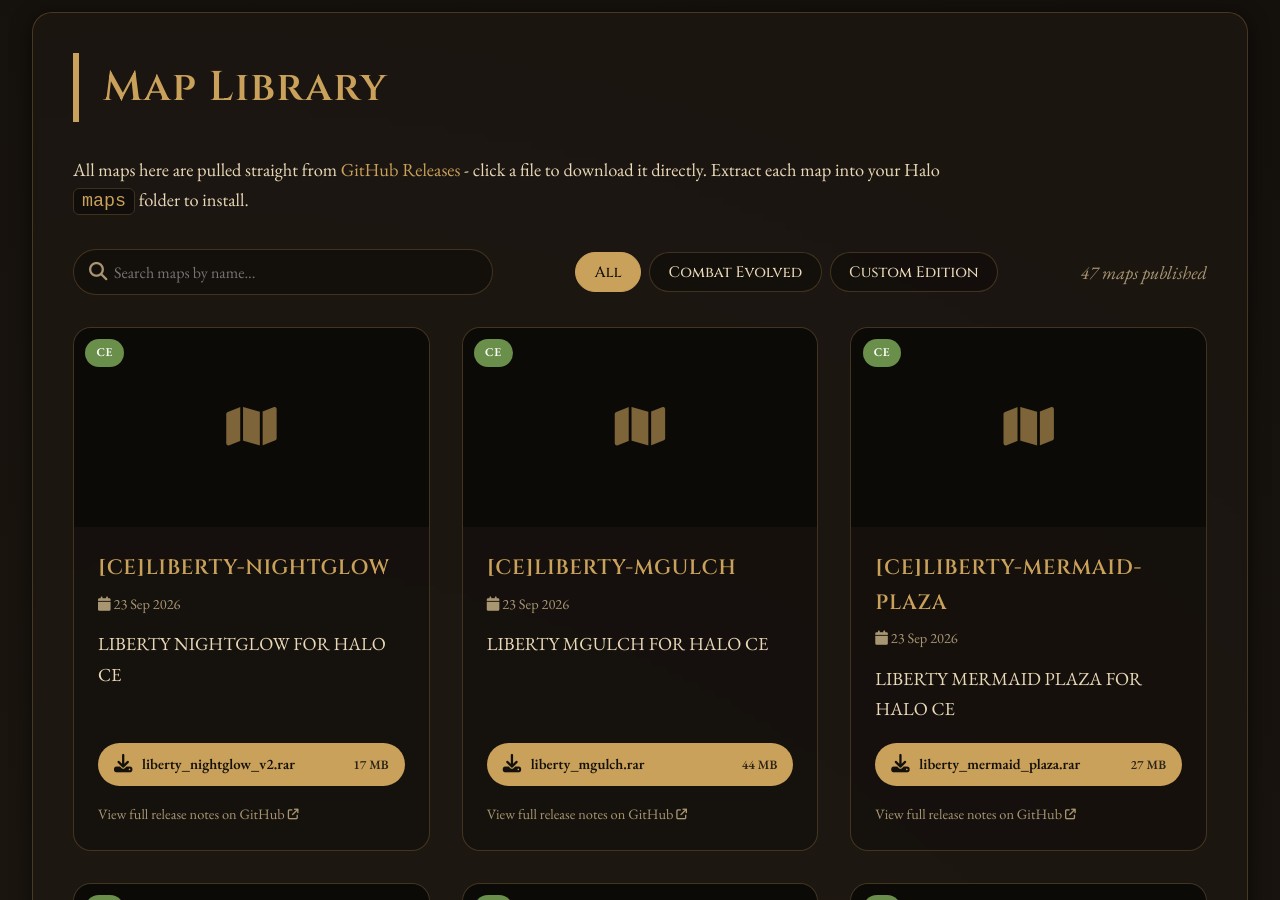
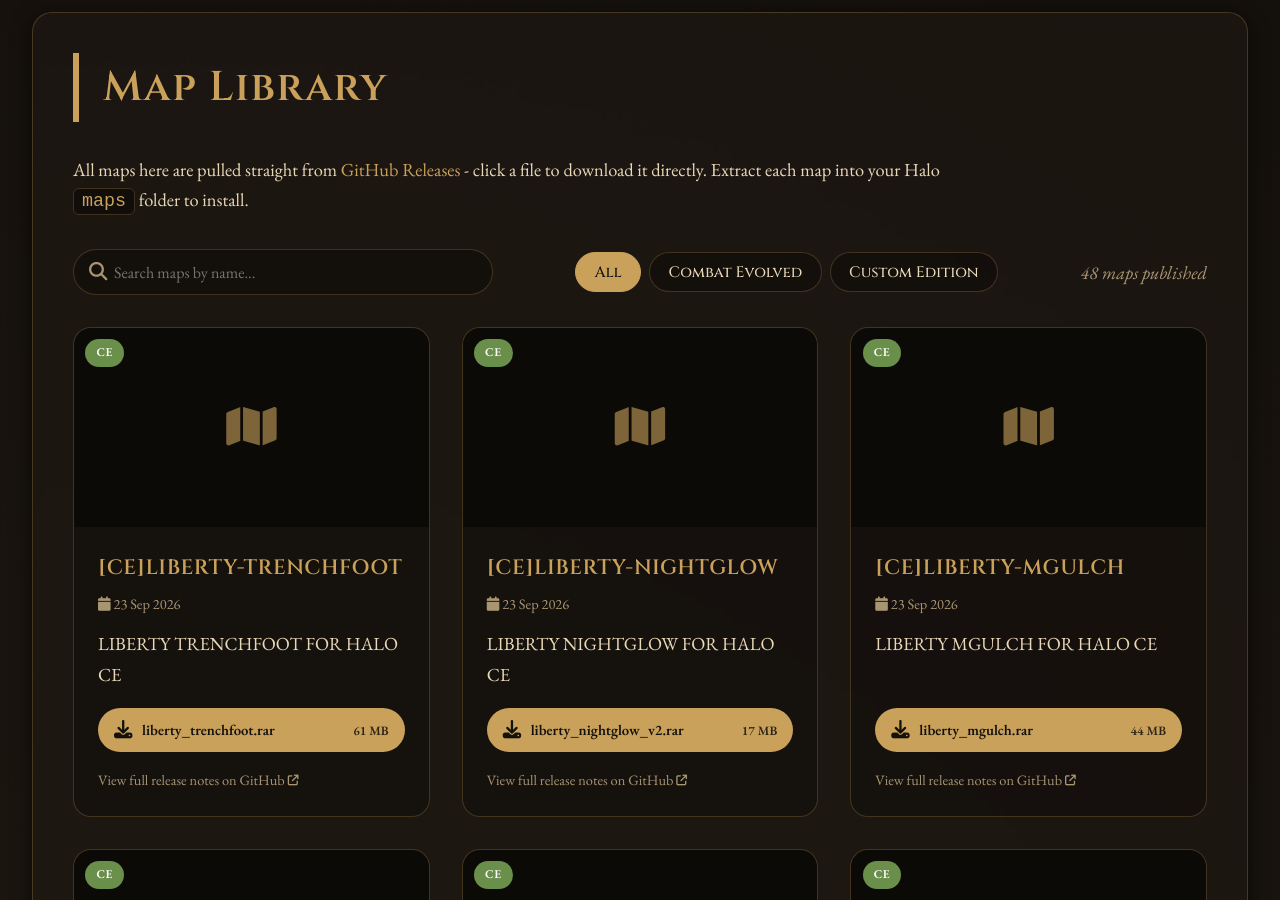
Before and after one commit to Chalwk/NC-Halo-Maps, a Jekyll site: the page built from maps.html, in a window 1280 px wide and 900 px high, scrolled down 264 px. Built offline with Jekyll 4.4.1, drawn with Linux system fonts in a browser that asks for light colours.

Commit message:
chore: update releases data

```diff
--- a/_data/releases.json
+++ b/_data/releases.json
@@ -1,4 +1,27 @@
 [
+  {
+    "id": 394831276,
+    "tag": "CE-LIBERTY-TRENCHFOOT",
+    "name": "[CE]LIBERTY-TRENCHFOOT",
+    "body": "LIBERTY TRENCHFOOT FOR HALO CE",
+    "prerelease": false,
+    "published_at": "2026-09-23T16:04:28Z",
+    "html_url": "https://github.com/nakedchick-code/NC-Halo-Maps/releases/tag/CE-LIBERTY-TRENCHFOOT",
+    "games": [
+      "CE"
+    ],
+    "thumbnail": null,
+    "assets": [
+      {
+        "name": "liberty_trenchfoot.rar",
+        "size": 63690870,
+        "size_human": "61 MB",
+        "download_count": 0,
+        "browser_download_url": "https://github.com/nakedchick-code/NC-Halo-Maps/releases/download/CE-LIBERTY-TRENCHFOOT/liberty_trenchfoot.rar",
+        "content_type": "application/x-compressed"
+      }
+    ]
+  },
   {
     "id": 394830370,
     "tag": "CE-LIBERTY-NIGHTGLOW",
```
